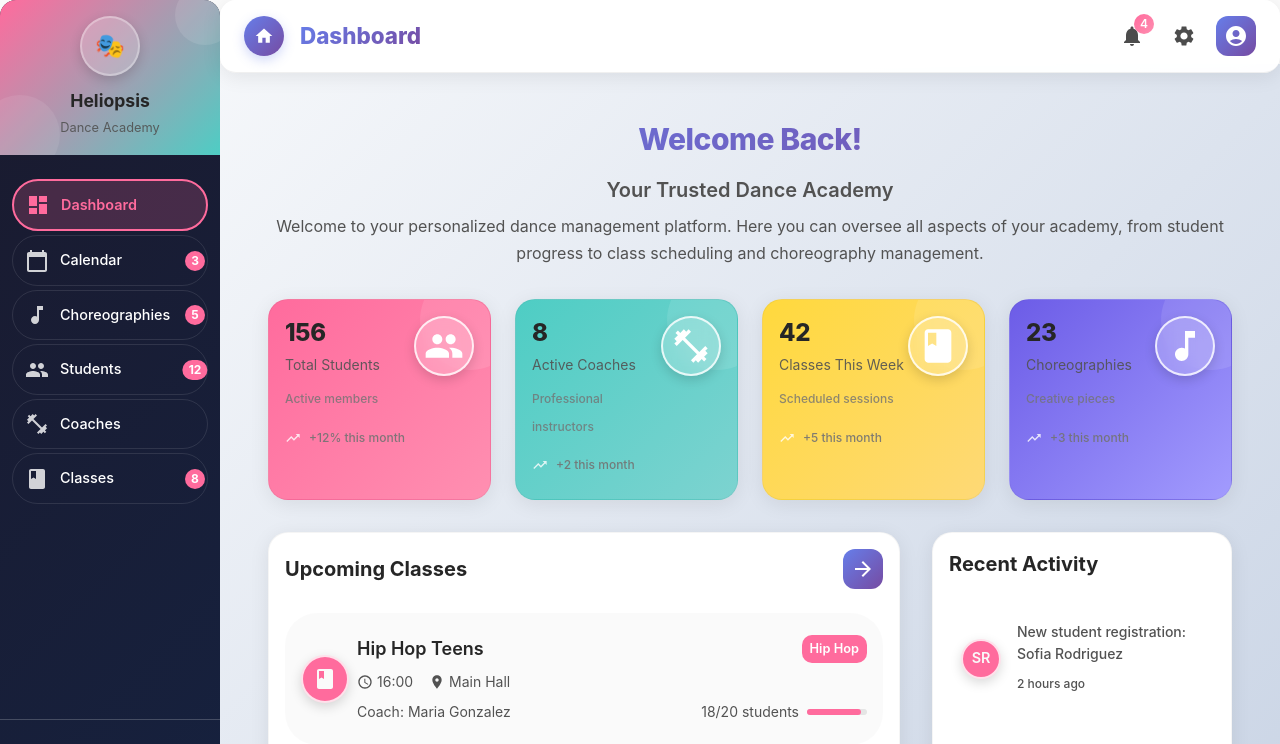
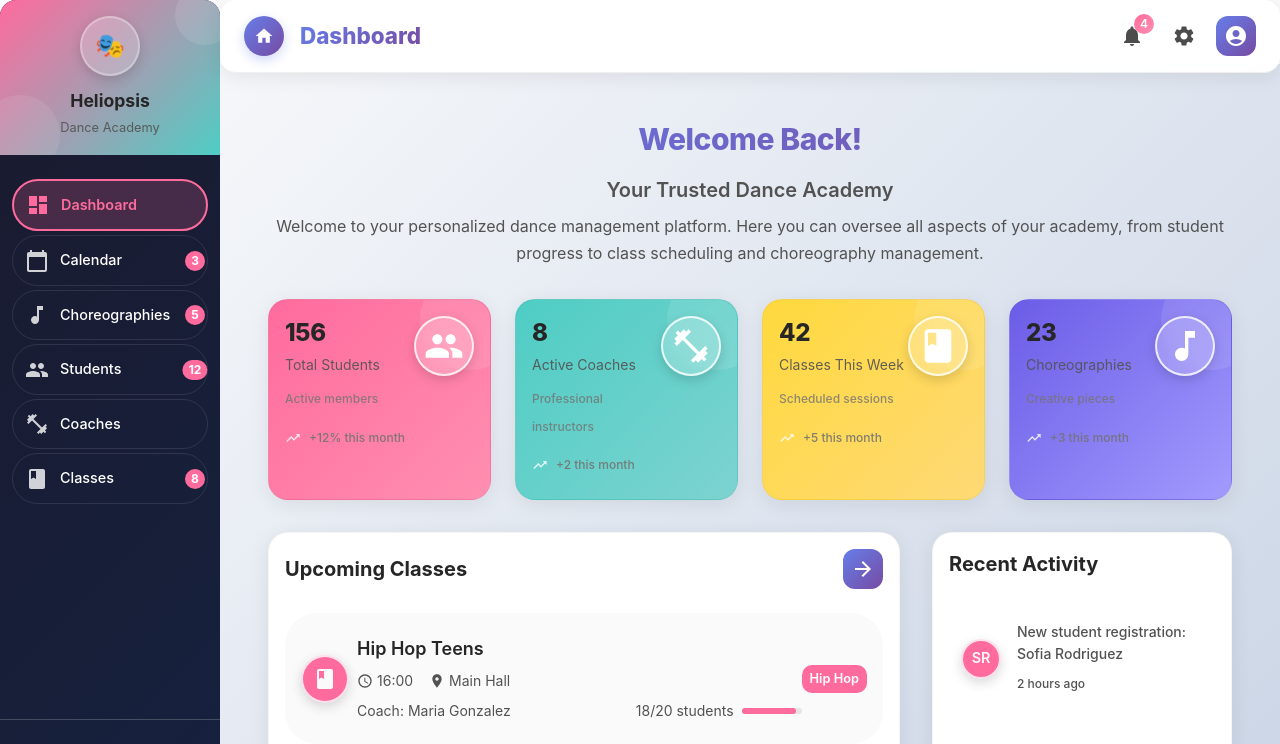
Before and after one commit to chichermo/danceapp, a React (Create React App) app: page / in a window 1280 px wide. Shown: the top 744 px of the page. Built offline with nearby package versions, Linux system fonts and the light colour scheme; the HTML template or start-up script is replaced by a standard one.

Commit message:
Fix DOM nesting warnings in Dashboard by restructuring ListItemText components to avoid invalid HTML structure

```diff
--- a/src/pages/Dashboard.tsx
+++ b/src/pages/Dashboard.tsx
@@ -312,20 +312,9 @@ const Dashboard: React.FC = () => {
                           </ListItemAvatar>
                           <ListItemText
                             primary={
-                              <Box sx={{ display: 'flex', justifyContent: 'space-between', alignItems: 'center' }}>
-                                <Typography variant="h6" sx={{ fontWeight: 600 }}>
+                              <Typography variant="h6" sx={{ fontWeight: 600, mb: 1 }}>
                                 {classItem.name}
                               </Typography>
-                                <Chip
-                                  label={classItem.type}
-                                  size="small"
-                                  sx={{
-                                    background: classItem.color,
-                                    color: 'white',
-                                    fontWeight: 600,
-                                  }}
-                                />
-                              </Box>
                             }
                             secondary={
                               <Box sx={{ mt: 1 }}>
@@ -368,6 +357,17 @@ const Dashboard: React.FC = () => {
                               </Box>
                             }
                           />
+                          <Box sx={{ display: 'flex', flexDirection: 'column', alignItems: 'flex-end', gap: 1 }}>
+                            <Chip
+                              label={classItem.type}
+                              size="small"
+                              sx={{
+                                background: classItem.color,
+                                color: 'white',
+                                fontWeight: 600,
+                              }}
+                            />
+                          </Box>
                         </ListItem>
                         {index < upcomingClasses.length - 1 && <Divider sx={{ my: 1 }} />}
                       </React.Fragment>
```
Lines whose indentation alone changed are shown as unchanged.
